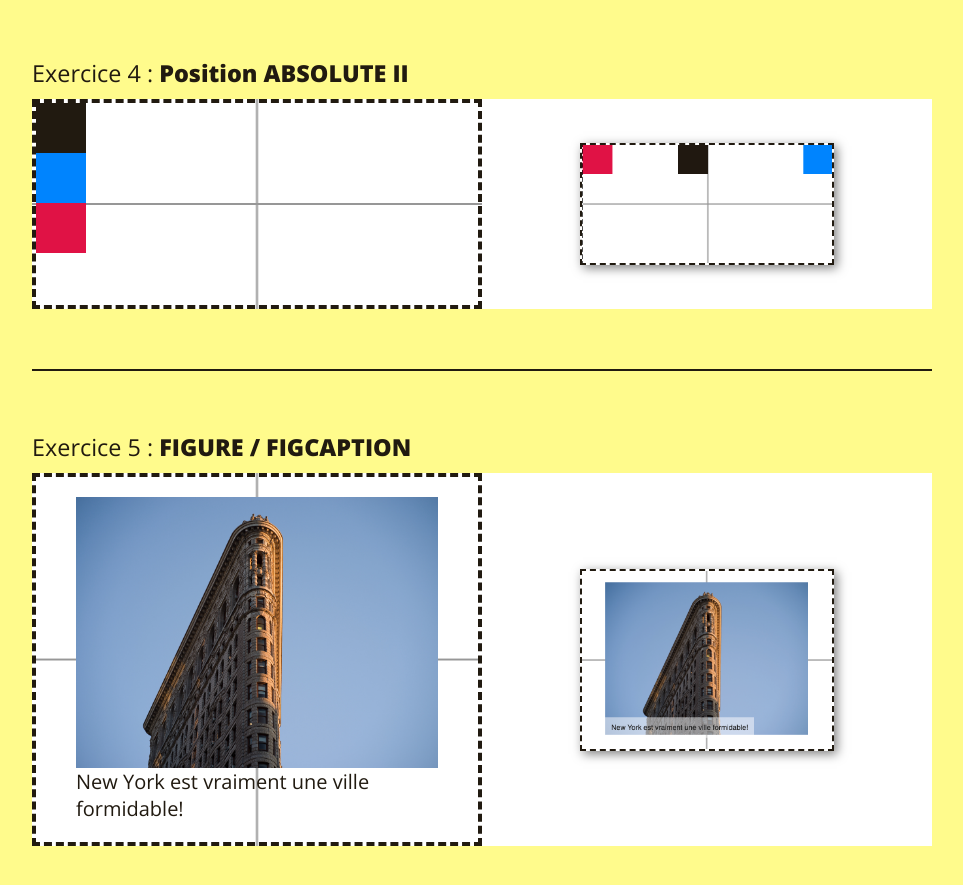
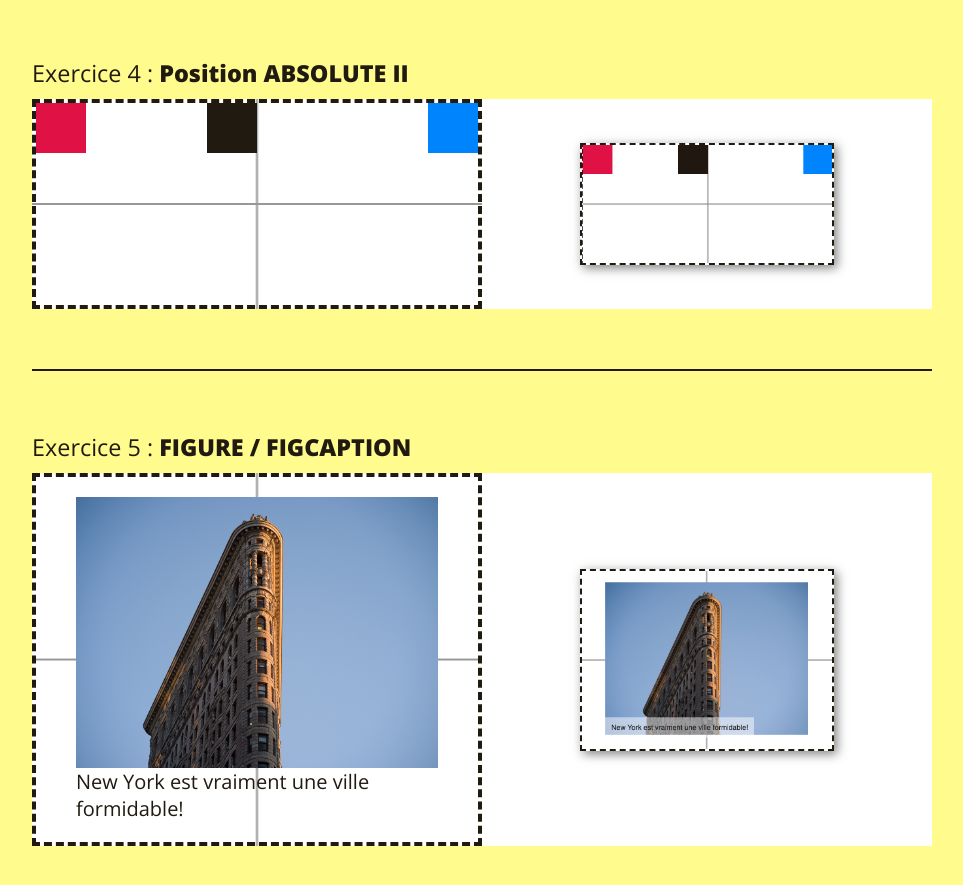
Before and after one commit to jminguely/eikon-position, a plain HTML site: page index.html in a window 1280 px wide. Shown: the part 1733-2618 px from the top of the page, without its empty margins (158-1121 px from the left). Drawn offline with nearby package versions, Linux system fonts and the light colour scheme.

Commit message:
done the exercice 5

```diff
--- a/css/exercice.css
+++ b/css/exercice.css
@@ -24,5 +24,24 @@
   bottom: 0;
 }
 /* 5. Position ABSOLUTE II */
+.exercice-absolute-2 .container {
+  position: relative;
+}
 
+.exercice-absolute-2 .block-black {
+  position: absolute;
+  top: 0;
+  left: 171px;
+}
+
+.exercice-absolute-2 .block-blue {
+  position: absolute;
+  top: 0;
+  right: 0;
+}
+
+.exercice-absolute-2 .block-red {
+  position: absolute;
+  top: 0;
+}
 /* 6. FIGURE / FIGCAPTION */
```
